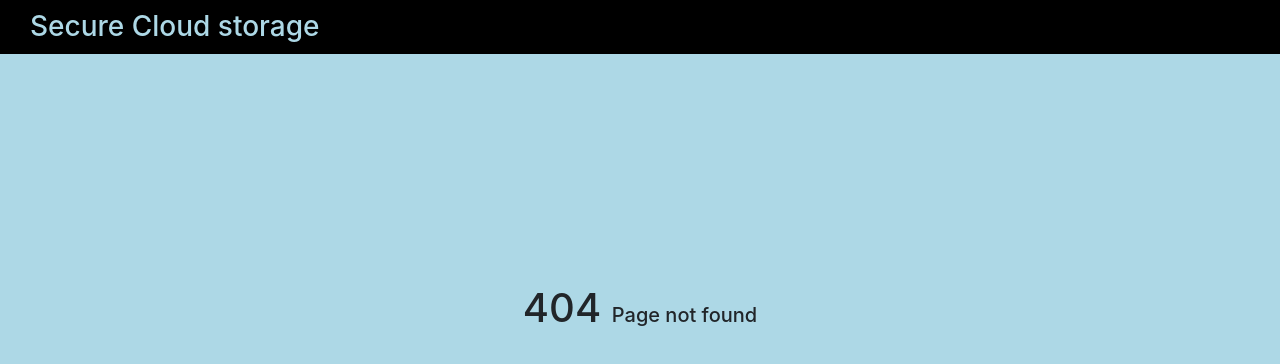
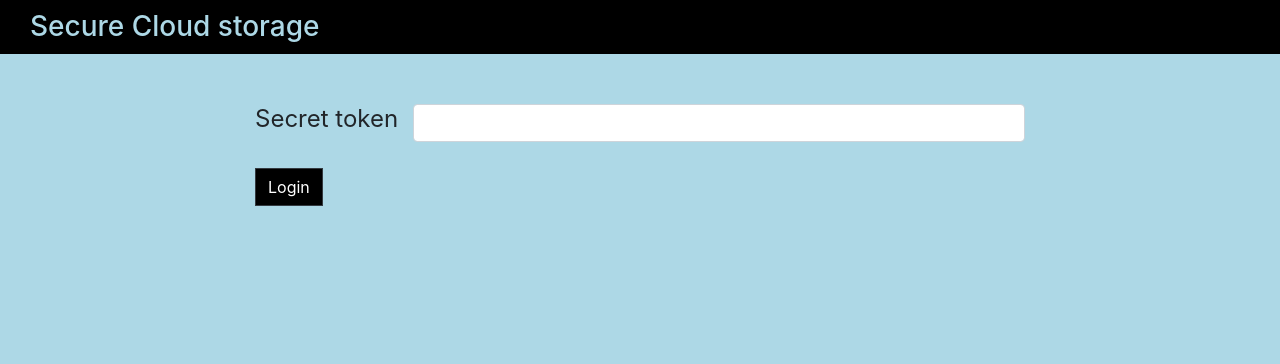
Before and after one commit to tonidezman/bucket-list, an Angular app: page /login in a window 1280 px wide. Before the commit this address had no page. Shown: the top 364 px of the page. Built offline with nearby package versions, Linux system fonts and the light colour scheme.

Commit message:
adds Authorization guard and login page

```diff
--- a/src/app/app.module.ts
+++ b/src/app/app.module.ts
@@ -2,24 +2,32 @@ import { BrowserModule } from '@angular/platform-browser';
 import { NgModule } from '@angular/core';
 import { HttpModule } from '@angular/http';
 import { HttpClientModule } from '@angular/common/http';
-import { RouterModule, Routes } from '@angular/router';
+import { RouterModule, Routes, CanActivate } from '@angular/router';
 import { FormsModule } from '@angular/forms';
 
+import { AuthorizationService } from './authorization.service';
 import { BucketService } from './bucket/bucket.service';
 import { AppComponent } from './app.component';
 import { BucketListComponent } from './bucket/bucket-list/bucket-list.component';
 import { AllBucketsComponent } from './bucket/all-buckets/all-buckets.component';
 import { PageNotFoundComponent } from './page-not-found/page-not-found.component';
 import { NewBucketComponent } from './bucket/new-bucket/new-bucket.component';
+import { LoginComponent } from './bucket/login/login.component';
 
 const appRoutes: Routes = [
   {
+    path: 'login',
+    component: LoginComponent
+  },
+  {
     path: 'buckets/new',
-    component: NewBucketComponent
+    component: NewBucketComponent,
+    canActivate: [AuthorizationService]
   },
   {
     path: 'buckets',
-    component: BucketListComponent
+    component: BucketListComponent,
+    canActivate: [AuthorizationService]
   },
   {
     path: '**',
@@ -33,7 +41,8 @@ const appRoutes: Routes = [
     BucketListComponent,
     AllBucketsComponent,
     PageNotFoundComponent,
-    NewBucketComponent
+    NewBucketComponent,
+    LoginComponent
   ],
   imports: [
     RouterModule.forRoot(
@@ -45,7 +54,7 @@ const appRoutes: Routes = [
     HttpClientModule,
     FormsModule
   ],
-  providers: [BucketService],
+  providers: [BucketService, AuthorizationService],
   bootstrap: [AppComponent]
 })
 export class AppModule {}
--- /dev/null
+++ b/src/app/authorization.service.ts
@@ -0,0 +1,16 @@
+import { Injectable } from '@angular/core';
+import { Router, CanActivate } from '@angular/router';
+
+@Injectable()
+export class AuthorizationService implements CanActivate {
+  constructor(private router: Router) {}
+
+  canActivate(): boolean {
+    const tokenLength = 36;
+    if (localStorage.getItem('token').length !== tokenLength) {
+      this.router.navigate(['login']);
+      return false;
+    }
+    return true;
+  }
+}
--- a/src/app/bucket/bucket.service.ts
+++ b/src/app/bucket/bucket.service.ts
@@ -14,15 +14,21 @@ export class BucketService {
 
   getBuckets(): Bucket[] {
     // getBuckets() {
+
     //   this.httpClient
     //     .get(`${this.host}/storage/buckets`, {
     //       headers: {
-    //         Authorization: // get this token from localStorage
+    //         Authorization: `Token `
     //       }
     //     })
-    //     .subscribe((response: HttpResponse) => {
+    //     .subscribe(response => {
     //       console.log(response);
     //     });
+
+    //   return [];
+    localStorage.setItem('token', 'password123');
+    const token = localStorage.getItem('token');
+    console.log(token);
 
     return (this.buckets = [
       {
--- /dev/null
+++ b/src/app/bucket/login/login.component.css
@@ -0,0 +1,16 @@
+.form-group {
+  margin-top: 50px;
+  display: flex;
+  justify-content: center;
+  align-items: center;
+}
+
+.form-group label {
+  width: 200px;
+  font-size: 1.5em;
+  line-height: 11px;
+}
+
+button {
+  margin-top: 10px;
+}
--- /dev/null
+++ b/src/app/bucket/login/login.component.html
@@ -0,0 +1,17 @@
+
+<form>
+  <div class="form-group">
+    <label for="token">Secret token</label>
+    <input
+      type="text"
+      ngModel
+      name="token"
+      id="token"
+      class="form-control"
+      >
+  </div>
+  <button
+    type="submit"
+    class="btn btn-dark"
+    >Login</button>
+</form>
--- /dev/null
+++ b/src/app/bucket/login/login.component.ts
@@ -0,0 +1,15 @@
+import { Component, OnInit } from '@angular/core';
+
+@Component({
+  selector: 'app-login',
+  templateUrl: './login.component.html',
+  styleUrls: ['./login.component.css']
+})
+export class LoginComponent implements OnInit {
+
+  constructor() { }
+
+  ngOnInit() {
+  }
+
+}
```
Also changed, not shown: 2 other files (tests, documents, lock files or other folders).
